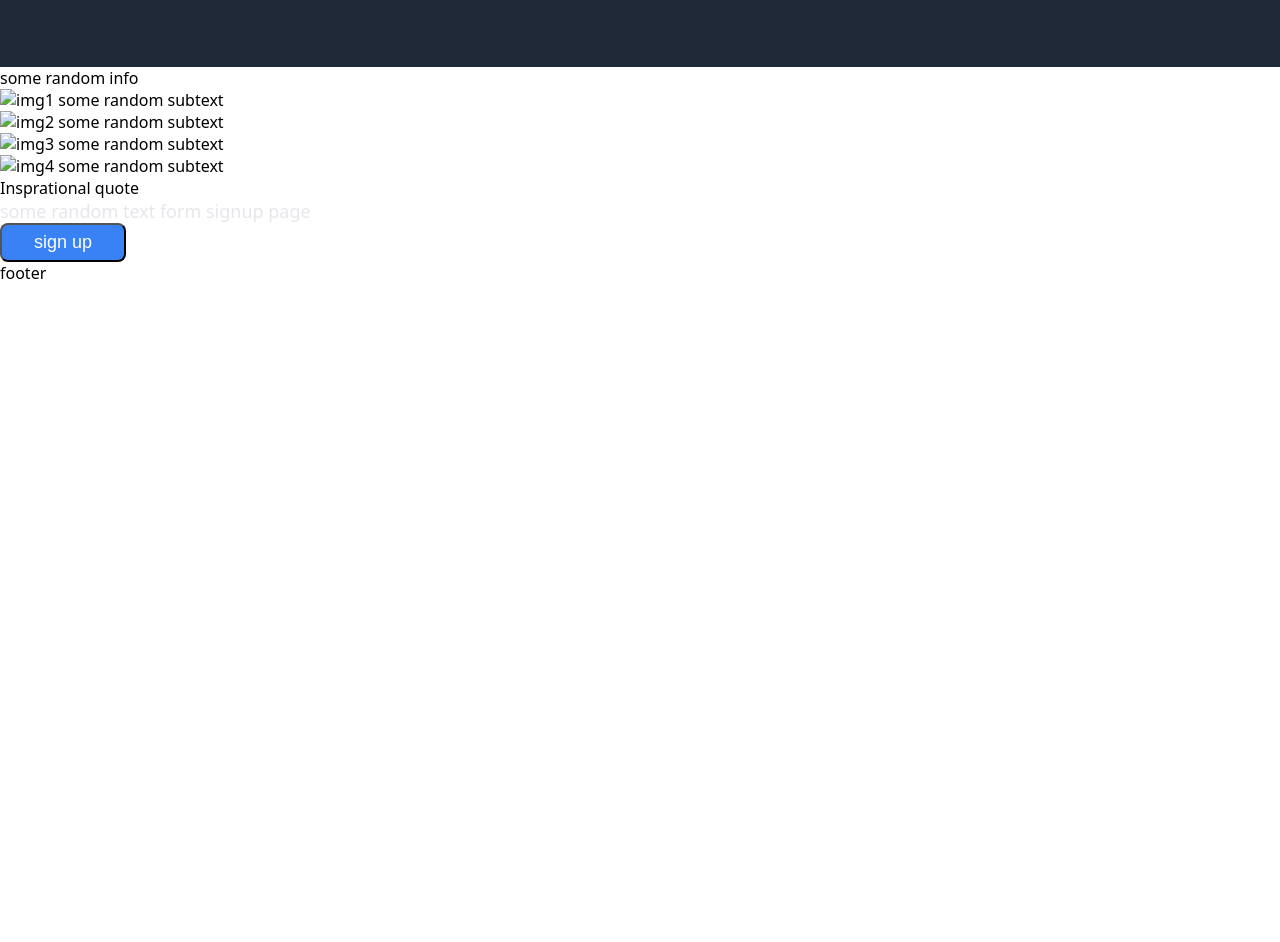
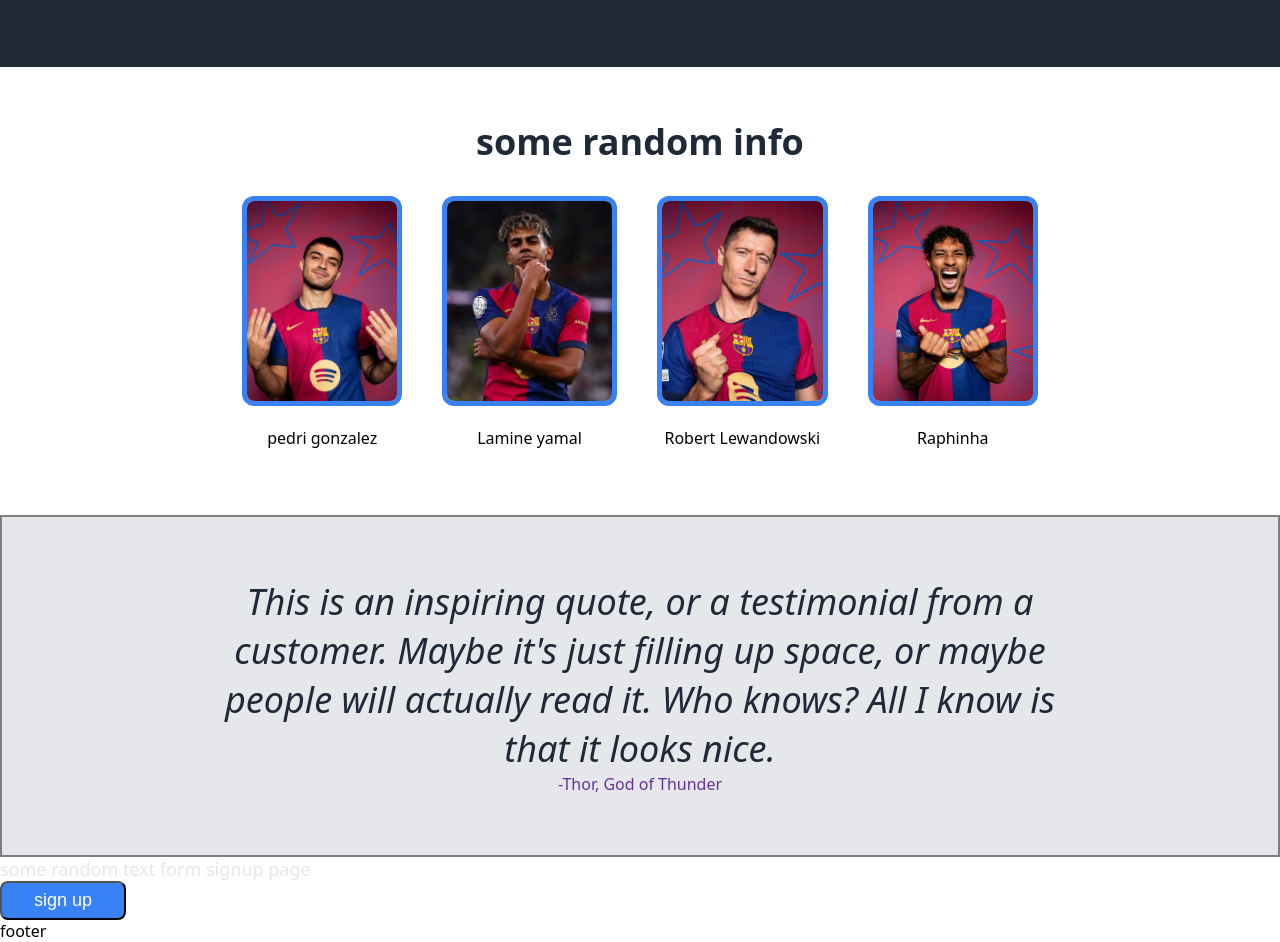
Before and after one commit to Ayushm010/landing-page, a plain HTML site: page index.html in a window 1280 px wide. Shown: the part 508-1450 px from the top of the page. Before the commit the page ends 800 px from the top, so only its background shows below. Drawn offline with Linux system fonts and the light colour scheme.

Commit message:
section-2 completed 3 started

```diff
--- a/index.html
+++ b/index.html
@@ -22,8 +22,11 @@
         <div class="rest-head">
             <div class="info">
 
-                    <div class="text-main">some random quotes on fcb</div>
-                    <div class="text"><p>Lorem ipsum dolor sit amet consectetur adipisicing elit. Illo consequatur magni amet illum, cum autem minus? Atque veritatis accusamus laboriosam voluptates perferendis at </p></div>
+                <div class="text-main">some random quotes on fcb</div>
+                <div class="text">
+                    <p>Lorem ipsum dolor sit amet consectetur adipisicing elit. Illo consequatur magni amet illum, cum
+                        autem minus? Atque veritatis accusamus laboriosam voluptates perferendis at </p>
+                </div>
 
                 <div class="button"><button>Sign up</button></div>
             </div>
@@ -31,29 +34,32 @@
         </div>
     </div>
     <!-- second section of the page -->
-    <div class="info">
-        <div class="info-head">some random info</div>
-        <div class="images">
-            <div >
-                <img src="" alt="img1">
-                some random subtext
+    <div class="second-sec">
+        <div class="info-header">some random info</div>
+        <div class="card">
+            <div>
+                <img class="img-card" src="./img/pedri.jpg" alt="img1" height="200px">
+                <p>pedri gonzalez</p>
             </div>
             <div>
-                <img src="" alt="img2">
-                some random subtext
+                <img class="img-card" src="./img/lalmine.jpg" alt="img1" height="200px">
+                <p>Lamine yamal</p>
             </div>
             <div>
-                <img src="" alt="img3">
-                some random subtext
+                <img class="img-card" src="./img/lewa.jpg" alt="img1" height="200px">
+                  <p>Robert Lewandowski</p>
             </div>
             <div>
-                <img src="" alt="img4">
-                some random subtext
+                <img class="img-card" src="./img/rapha.jpg" alt="img1" height="200px">
+                 <p>Raphinha</p>
             </div>
         </div>
     </div>
     <!-- third section of the page -->
-    <div>Insprational quote</div>
+    <div class="third-sec">
+        <div class="text-quote">This is an inspiring quote, or a testimonial from a customer. Maybe it's just filling up space, or maybe people will actually read it. Who knows? All I know is that it looks nice.</div>
+        <div class="sub-quote">-Thor, God of Thunder</div>
+    </div>
     <!-- fourth section of the page -->
     <div>
         <div>
--- a/style.css
+++ b/style.css
@@ -32,6 +32,8 @@ body {
 .info {
     display: flex;
     flex-direction: column;
+    padding: 20px;
+    width: 500px;
 }
 
 .text-main {
@@ -69,7 +71,51 @@ a {
 }
 
 /* second section of the page*/
+.second-sec{
+    padding-top: 30px;
+    padding: 50px;
+}
+.card{
+    text-align: center;
+    padding-top: 30px;
+    display: flex;
+    justify-content: center;
+    align-items: center;
+    gap: 40px;
+}
+.info-header{
+    font-size: 36px;
+    font-weight: 900;
+    color: #1F2937;
+    text-align: center;
+}
 
-.info{
+.img-card{
+    border-radius: 12px;
+    border: 5px solid #3882F6;
+}
+
+
+
+.third-sec{
     display: flex;
+    justify-content: center;
+    align-items: center;
+    flex-direction: column;
+    color: #1F2937;
+
+    border: 2px solid gray;
+    padding: 60px;
+    background-color: #E5E7EB;
 }
+
+.text-quote{
+    width: 900px;
+    font-size: 36px;
+    font-weight: lighter;
+    font-style: italic;
+    text-align: center;
+}
+.sub-quote{
+    color: rebeccapurple;
+}
```
Also changed, not shown: img/lalmine.jpg (added), img/lewa.jpg (added), img/pedri.jpg (added), img/rapha.jpg (added).
